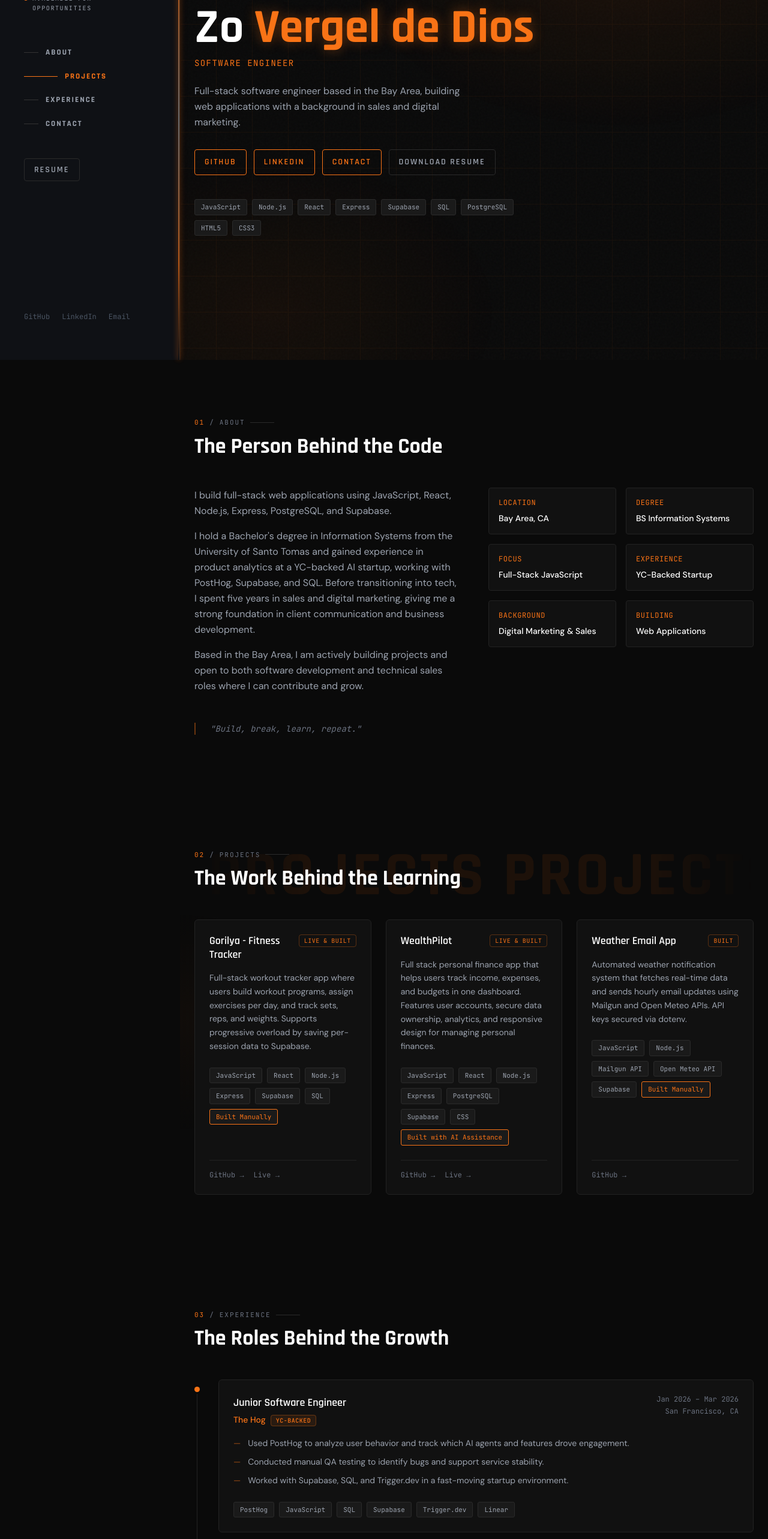
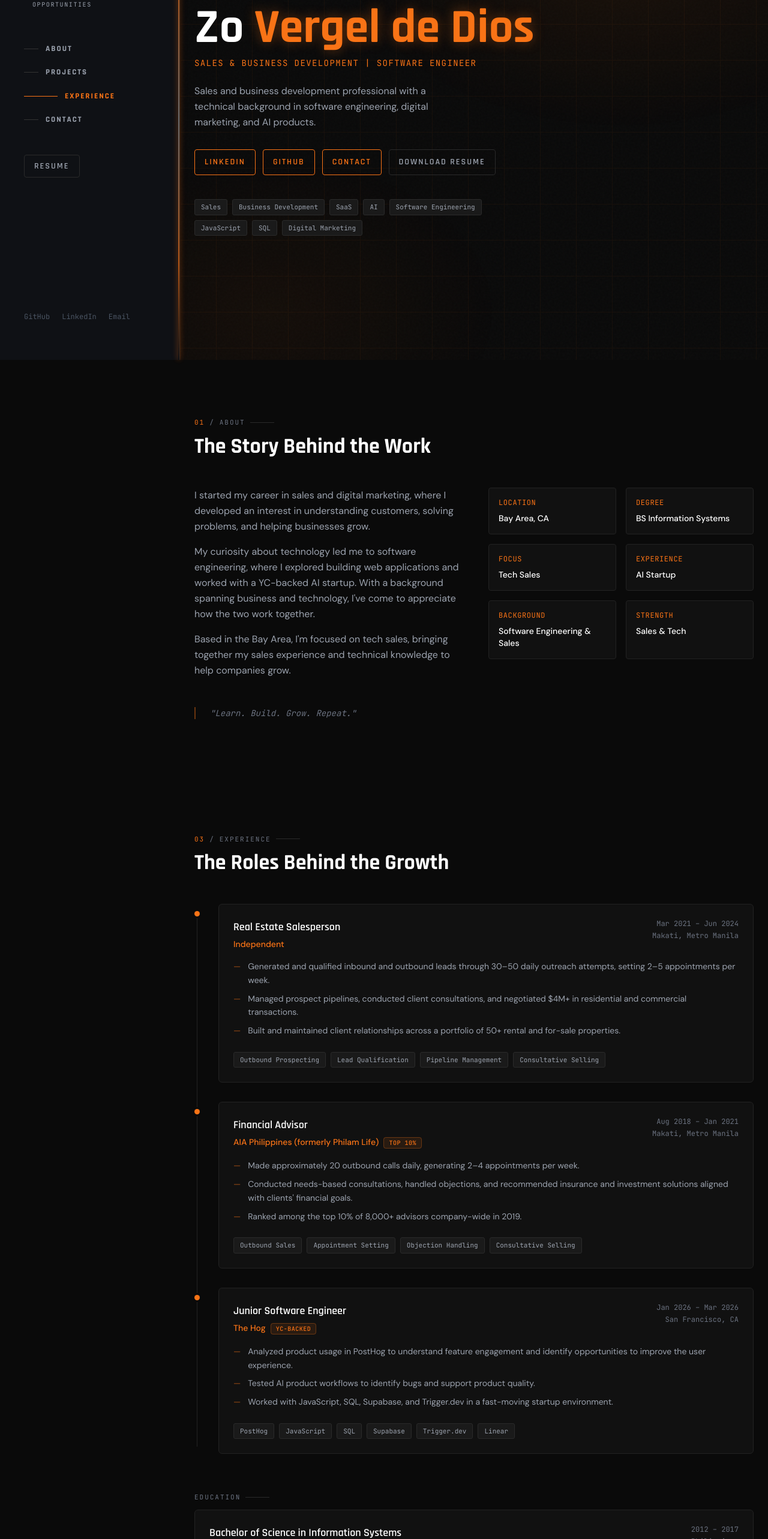
Before and after one commit to zo-vergeldedios/zo-portfolio, a React (Create React App) app: page / in a window 1280 px wide. Shown: the part 200-2766 px from the top of the page at 60% size. Built offline with nearby package versions, Linux system fonts and the light colour scheme.

Commit message:
Updated the copywriting and contents for tech sales role

```diff
--- a/src/App.jsx
+++ b/src/App.jsx
@@ -1,10 +1,10 @@
-import Nav from './components/Nav';
-import Hero from './components/Hero';
-import About from './components/About';
-import Projects from './components/Projects';
-import Experience from './components/Experience';
-import Contact from './components/Contact';
-import Footer from './components/Footer';
+import Nav from "./components/Nav";
+import Hero from "./components/Hero";
+import About from "./components/About";
+import Projects from "./components/Projects";
+import Experience from "./components/Experience";
+import Contact from "./components/Contact";
+import Footer from "./components/Footer";
 
 export default function App() {
   return (
@@ -23,8 +23,9 @@ export default function App() {
         <main id="main">
           <Hero />
           <About />
+          <Experience />
           <Projects />
-          <Experience />
+
           <Contact />
         </main>
 
--- a/src/components/About.jsx
+++ b/src/components/About.jsx
@@ -4,17 +4,21 @@ import SectionLabel from "./SectionLabel";
 const FACTS = [
   { label: "Location", value: "Bay Area, CA" },
   { label: "Degree", value: "BS Information Systems" },
-  { label: "Focus", value: "Full-Stack JavaScript" },
-  { label: "Experience", value: "YC-Backed Startup" },
-  { label: "Background", value: "Digital Marketing & Sales" },
-  { label: "Building", value: "Web Applications" },
+  { label: "Focus", value: "Tech Sales" },
+  { label: "Experience", value: "AI Startup" },
+  { label: "Background", value: "Software Engineering & Sales" },
+  { label: "Strength", value: "Sales & Tech" },
 ];
 
 export default function About() {
   const ref = useReveal({ threshold: 0.15 });
 
   return (
-    <section id="about" className="py-24 relative" aria-labelledby="about-title">
+    <section
+      id="about"
+      className="py-24 relative"
+      aria-labelledby="about-title"
+    >
       <div className="max-w-5xl mx-auto px-6">
         <div ref={ref} className="reveal">
           <SectionLabel number="01">About</SectionLabel>
@@ -22,27 +26,26 @@ export default function About() {
             id="about-title"
             className="font-display font-bold text-white text-3xl md:text-4xl mb-12"
           >
-            The Person Behind the Code
+            The Story Behind the Work
           </h2>
 
           <div className="grid md:grid-cols-2 gap-12 items-start">
             <div className="space-y-4">
               <p className="text-gray-400 leading-relaxed">
-                I build full-stack web applications using JavaScript, React,
-                Node.js, Express, PostgreSQL, and Supabase.
+                I started my career in sales and digital marketing, where I
+                developed an interest in understanding customers, solving
+                problems, and helping businesses grow.
               </p>
               <p className="text-gray-400 leading-relaxed">
-                I hold a Bachelor's degree in Information Systems from the
-                University of Santo Tomas and gained experience in product
-                analytics at a YC-backed AI startup, working with PostHog,
-                Supabase, and SQL. Before transitioning into tech, I spent five
-                years in sales and digital marketing, giving me a strong
-                foundation in client communication and business development.
+                My curiosity about technology led me to software engineering,
+                where I explored building web applications and worked with a
+                YC-backed AI startup. With a background spanning business and
+                technology, I've come to appreciate how the two work together.
               </p>
               <p className="text-gray-400 leading-relaxed">
-                Based in the Bay Area, I am actively building projects and open
-                to both software development and technical sales roles where I
-                can contribute and grow.
+                Based in the Bay Area, I'm focused on tech sales, bringing
+                together my sales experience and technical knowledge to help
+                companies grow.
               </p>
             </div>
 
@@ -65,7 +68,7 @@ export default function About() {
           {/* Easter egg — Jedi quote */}
           <blockquote className="mt-12 border-l-2 border-orange-500/40 pl-6">
             <p className="text-gray-500 text-sm italic font-mono">
-              "Build, break, learn, repeat."
+              "Learn. Build. Grow. Repeat."
             </p>
           </blockquote>
         </div>
--- a/src/components/Experience.jsx
+++ b/src/components/Experience.jsx
@@ -2,6 +2,42 @@ import useReveal from "../hooks/useReveal";
 import SectionLabel from "./SectionLabel";
 
 const EXPERIENCE = [
+  {
+    role: "Real Estate Salesperson",
+    company: "Independent",
+    badge: null,
+    period: "Mar 2021 – Jun 2024",
+    location: "Makati, Metro Manila",
+    points: [
+      "Generated and qualified inbound and outbound leads through 30–50 daily outreach attempts, setting 2–5 appointments per week.",
+      "Managed prospect pipelines, conducted client consultations, and negotiated $4M+ in residential and commercial transactions.",
+      "Built and maintained client relationships across a portfolio of 50+ rental and for-sale properties.",
+    ],
+    tech: [
+      "Outbound Prospecting",
+      "Lead Qualification",
+      "Pipeline Management",
+      "Consultative Selling",
+    ],
+  },
+  {
+    role: "Financial Advisor",
+    company: "AIA Philippines (formerly Philam Life)",
+    badge: "Top 10%",
+    period: "Aug 2018 – Jan 2021",
+    location: "Makati, Metro Manila",
+    points: [
+      "Made approximately 20 outbound calls daily, generating 2–4 appointments per week.",
+      "Conducted needs-based consultations, handled objections, and recommended insurance and investment solutions aligned with clients' financial goals.",
+      "Ranked among the top 10% of 8,000+ advisors company-wide in 2019.",
+    ],
+    tech: [
+      "Outbound Sales",
+      "Appointment Setting",
+      "Objection Handling",
+      "Consultative Selling",
+    ],
+  },
   {
     role: "Junior Software Engineer",
     company: "The Hog",
@@ -9,24 +45,11 @@ const EXPERIENCE = [
     period: "Jan 2026 – Mar 2026",
     location: "San Francisco, CA",
     points: [
-      "Used PostHog to analyze user behavior and track which AI agents and features drove engagement.",
-      "Conducted manual QA testing to identify bugs and support service stability.",
-      "Worked with Supabase, SQL, and Trigger.dev in a fast-moving startup environment.",
+      "Analyzed product usage in PostHog to understand feature engagement and identify opportunities to improve the user experience.",
+      "Tested AI product workflows to identify bugs and support product quality.",
+      "Worked with JavaScript, SQL, Supabase, and Trigger.dev in a fast-moving startup environment.",
     ],
     tech: ["PostHog", "JavaScript", "SQL", "Supabase", "Trigger.dev", "Linear"],
-  },
-  {
-    role: "Digital Marketing Specialist",
-    company: "Maxxsecure Insurances Inc.",
-    badge: null,
-    period: "Jan 2020 – Dec 2024",
-    location: "Makati, Metro Manila",
-    points: [
-      "Oversaw digital marketing operations including website updates and online campaigns.",
-      "Integrated Google Ads and analytics, driving measurable traffic improvements.",
-      "Managed cross-functional communication across digital channels.",
-    ],
-    tech: ["Google Ads", "Analytics", "Web Operations"],
   },
 ];
 
@@ -44,9 +67,14 @@ const AWARDS = [
     desc: "Top rookie speaker across all Toastmasters clubs in Metro Manila.",
   },
   {
+    title: "Top 10% Financial Advisor",
+    org: "AIA Philippines (formerly Philam Life) — 2019",
+    desc: "Ranked among the top 10% of 8,000+ financial advisors company-wide.",
+  },
+  {
     title: "Swim Junkie Challenge 5K — 2nd Place",
     org: "Men's 20–29 Age Group — 2023",
-    desc: "5km open water swim event in Caramoan.",
+    desc: "Placed second in the 5km open water swim event in Caramoan.",
   },
 ];
 
--- a/src/components/Hero.jsx
+++ b/src/components/Hero.jsx
@@ -1,15 +1,14 @@
 import { RESUME_FILE, RESUME_URL } from "../constants";
 
 const TECH = [
+  "Sales",
+  "Business Development",
+  "SaaS",
+  "AI",
+  "Software Engineering",
   "JavaScript",
-  "Node.js",
-  "React",
-  "Express",
-  "Supabase",
   "SQL",
-  "PostgreSQL",
-  "HTML5",
-  "CSS3",
+  "Digital Marketing",
 ];
 
 // Entrance order: name → title → tagline → buttons → tech chips (80ms apart)
@@ -79,7 +78,7 @@ export default function Hero() {
               data-hero-item
               style={step(1)}
             >
-              Software Engineer
+              Sales & Business Development | Software Engineer{" "}
             </p>
 
             {/* Short description */}
@@ -88,8 +87,9 @@ export default function Hero() {
               data-hero-item
               style={step(2)}
             >
-              Full-stack software engineer based in the Bay Area, building web
-              applications with a background in sales and digital marketing.
+              Sales and business development professional with a technical
+              background in software engineering, digital marketing, and AI
+              products.
             </p>
 
             {/* CTA buttons */}
@@ -99,6 +99,14 @@ export default function Hero() {
               style={step(3)}
             >
               <a
+                href="https://linkedin.com/in/zovergeldedios"
+                target="_blank"
+                rel="noreferrer"
+                className="btn-primary"
+              >
+                LinkedIn
+              </a>
+              <a
                 href="https://github.com/zo-vergeldedios"
                 target="_blank"
                 rel="noreferrer"
@@ -106,14 +114,7 @@ export default function Hero() {
               >
                 GitHub
               </a>
-              <a
-                href="https://linkedin.com/in/zovergeldedios"
-                target="_blank"
-                rel="noreferrer"
-                className="btn-primary"
-              >
-                LinkedIn
-              </a>
+
               <a href="#contact" className="btn-primary">
                 Contact
               </a>
--- a/src/components/Nav.jsx
+++ b/src/components/Nav.jsx
@@ -64,8 +64,8 @@ export default function Nav() {
           <p className="font-display mt-6 text-2xl font-bold leading-tight text-white">
             Zo Vergel de Dios
           </p>
-          <p className="font-mono mt-2 text-xs uppercase tracking-widest text-orange-500">
-            Software Engineer
+          <p className="mt-1 whitespace-nowrap font-mono text-[7px] sm:text-[9px] uppercase tracking-widest text-orange-500">
+            Tech Sales & Software Engineer
           </p>
 
           <p className="status-pill mt-6">
--- a/src/components/Projects.jsx
+++ b/src/components/Projects.jsx
@@ -98,7 +98,7 @@ export default function Projects() {
                 id="projects-title"
                 className="font-display font-bold text-white text-3xl md:text-4xl mb-12"
               >
-                The Work Behind the Learning
+                The Projects Behind the Progress
               </h2>
             </div>
           </div>
--- a/src/constants.js
+++ b/src/constants.js
@@ -1,2 +1,2 @@
-export const RESUME_FILE = "Zo-Vergel-de-Dios-Software-Engineer-Resume.pdf";
+export const RESUME_FILE = "Lorenzo_Vergel_de_Dios_Tech_Sales_Resume.pdf";
 export const RESUME_URL = `${process.env.PUBLIC_URL}/${RESUME_FILE}`;
```
Also changed, not shown: 1 other file (tests, documents, lock files or other folders). Lines whose indentation alone changed are shown as unchanged.
